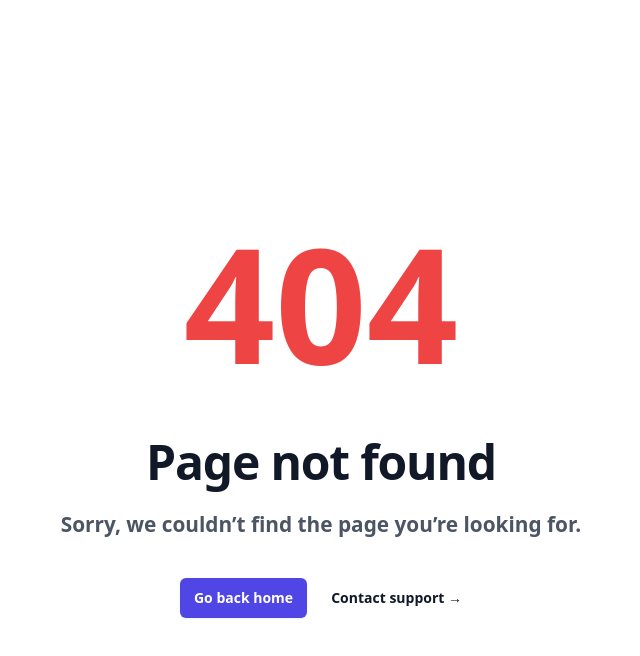
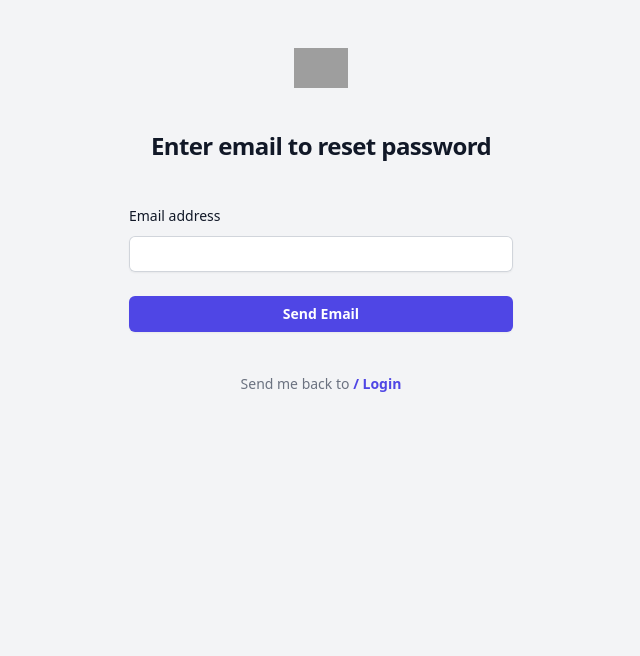
Before and after one commit to Stranger123kr/MERN-COMMERCE, a React (Create React App) app: page /forgot_password in a window 1280 px wide. Before the commit this address had no page. Shown: the top 656 px of the page, without its empty margins (319-959 px from the left). Built offline with nearby package versions, Linux system fonts and the light colour scheme; grey boxes are pictures that could not be loaded.

Commit message:
part 16 : Added signOut or Forgot password page

```diff
--- /dev/null
+++ b/src/Pages/ForgotPasswordPage.js
@@ -0,0 +1,12 @@
+import React from "react";
+import ForgotPassword from "../features/auth/Components/ForgotPassword";
+
+const ForgotPasswordPage = () => {
+  return (
+    <>
+      <ForgotPassword />
+    </>
+  );
+};
+
+export default ForgotPasswordPage;
--- a/src/features/Navbar/Navbar.js
+++ b/src/features/Navbar/Navbar.js
@@ -30,7 +30,7 @@
 const userNavigation = [
   { name: "My Profile", link: "/profile" },
   { name: "My Orders", link: "/orders" },
-  { name: "Sign out", link: "/login" },
+  { name: "Sign out", link: "/logout" },
 ];
 
 // ============================================================================
--- a/src/features/auth/AuthAPI.js
+++ b/src/features/auth/AuthAPI.js
@@ -35,3 +35,12 @@
 };
 
 // ===========================================================================
+
+// this is function for  signOut
+
+export const UserSignOut = (userId) => {
+  return new Promise(async (resolve) => {
+    // TODO : on server we will remove user session info
+    resolve({ msg: "User Logout Successfully" });
+  });
+};
--- a/src/features/auth/AuthSlice.js
+++ b/src/features/auth/AuthSlice.js
@@ -1,5 +1,5 @@
 import { createAsyncThunk, createSlice } from "@reduxjs/toolkit";
-import { CreateUser, CheckUser } from "./AuthAPI";
+import { CreateUser, CheckUser, UserSignOut } from "./AuthAPI";
 import { UpdateUser } from "../User/UserAPI";
 const initialState = {
   loggedInUser: null,
@@ -23,6 +23,16 @@
   "users/CheckUser",
   async (loginInfo) => {
     const response = await CheckUser(loginInfo);
+    return response.data;
+  }
+);
+
+// ======================================================================
+
+export const UserSignOutAsync = createAsyncThunk(
+  "users/UserSignOut",
+  async (userId) => {
+    const response = await UserSignOut(userId);
     return response.data;
   }
 );
@@ -90,6 +100,21 @@
       .addCase(UpdateUserAsync.rejected, (state, action) => {
         state.status = false;
         state.error = action.error;
+      })
+
+      // ======================================================================
+
+      .addCase(UserSignOutAsync.pending, (state) => {
+        state.status = true;
+      })
+      .addCase(UserSignOutAsync.fulfilled, (state, action) => {
+        state.status = false;
+
+        state.loggedInUser = null;
+      })
+      .addCase(UserSignOutAsync.rejected, (state, action) => {
+        state.status = false;
+        state.error = action.error;
       });
   },
 });
--- /dev/null
+++ b/src/features/auth/Components/ForgotPassword.js
@@ -0,0 +1,85 @@
+import React from "react";
+import { useForm } from "react-hook-form";
+import { Link } from "react-router-dom";
+
+const ForgotPassword = () => {
+  const {
+    register,
+    handleSubmit,
+    formState: { errors },
+  } = useForm();
+
+  return (
+    <>
+      <div className="flex min-h-full flex-1 flex-col justify-center px-6 py-12 lg:px-8">
+        <div className="sm:mx-auto sm:w-full sm:max-w-sm">
+          <img
+            className="mx-auto h-10 w-auto"
+            src="https://cdn2.iconfinder.com/data/icons/avatars-60/5985/15-Actress-128.png"
+            alt="Your Company"
+          />
+          <h2 className="mt-10 text-center text-2xl font-bold leading-9 tracking-tight text-gray-900">
+            Enter email to reset password
+          </h2>
+        </div>
+
+        <div className="mt-10 sm:mx-auto sm:w-full sm:max-w-sm">
+          <form
+            className="space-y-6"
+            onSubmit={handleSubmit((data) => {
+              console.log(data);
+              // TODO : implementation will be on backend side with email
+            })}
+          >
+            <div>
+              <label
+                htmlFor="email"
+                className="block text-sm font-medium leading-6 text-gray-900"
+              >
+                Email address
+              </label>
+              <div className="mt-2">
+                <input
+                  id="email"
+                  {...register("email", {
+                    required: "Email is Required",
+                    pattern: {
+                      value: /^[a-zA-Z0-9._-]+@[a-zA-Z0-9.-]+\.[a-zA-Z]{2,4}$/,
+                      message: "Email is not valid",
+                    },
+                  })}
+                  type="email"
+                  className="block w-full rounded-md border-0 py-1.5 text-gray-900 shadow-sm ring-1 ring-inset ring-gray-300 placeholder:text-gray-400 focus:ring-2 focus:ring-inset focus:ring-indigo-600 sm:text-sm sm:leading-6"
+                />
+                <p className="text-red-600 font-[700]">
+                  {errors.email && errors.email.message}
+                </p>
+              </div>
+            </div>
+
+            <div>
+              <button
+                type="submit"
+                className="flex w-full justify-center rounded-md bg-indigo-600 px-3 py-1.5 text-sm font-semibold leading-6 text-white shadow-sm hover:bg-indigo-500 focus-visible:outline focus-visible:outline-2 focus-visible:outline-offset-2 focus-visible:outline-indigo-600"
+              >
+                Send Email
+              </button>
+            </div>
+          </form>
+
+          <p className="mt-10 text-center text-sm text-gray-500">
+            Send me back to{" "}
+            <Link
+              to="/login"
+              className="font-semibold leading-6 text-indigo-600 hover:text-indigo-500"
+            >
+              / Login
+            </Link>
+          </p>
+        </div>
+      </div>
+    </>
+  );
+};
+
+export default ForgotPassword;
--- /dev/null
+++ b/src/features/auth/Components/LogOut.js
@@ -0,0 +1,16 @@
+import React, { useEffect } from "react";
+import { useDispatch, useSelector } from "react-redux";
+import { UserSignOutAsync, selectLoggedInUser } from "../AuthSlice";
+import { Navigate } from "react-router-dom";
+
+const LogOut = () => {
+  const dispatch = useDispatch();
+  const user = useSelector(selectLoggedInUser);
+  useEffect(() => {
+    dispatch(UserSignOutAsync());
+  }, []);
+
+  return <>{!user && <Navigate to="/login" replace={true} />}</>;
+};
+
+export default LogOut;
--- a/src/features/auth/Components/Login.js
+++ b/src/features/auth/Components/Login.js
@@ -79,7 +79,7 @@
                 </label>
                 <div className="text-sm">
                   <Link
-                    to="#"
+                    to="/Forgot_Password"
                     className="font-semibold text-indigo-600 hover:text-indigo-500"
                   >
                     Forgot password?
```
Also changed, not shown: src/App.js (+10 -0 lines), db.json.
